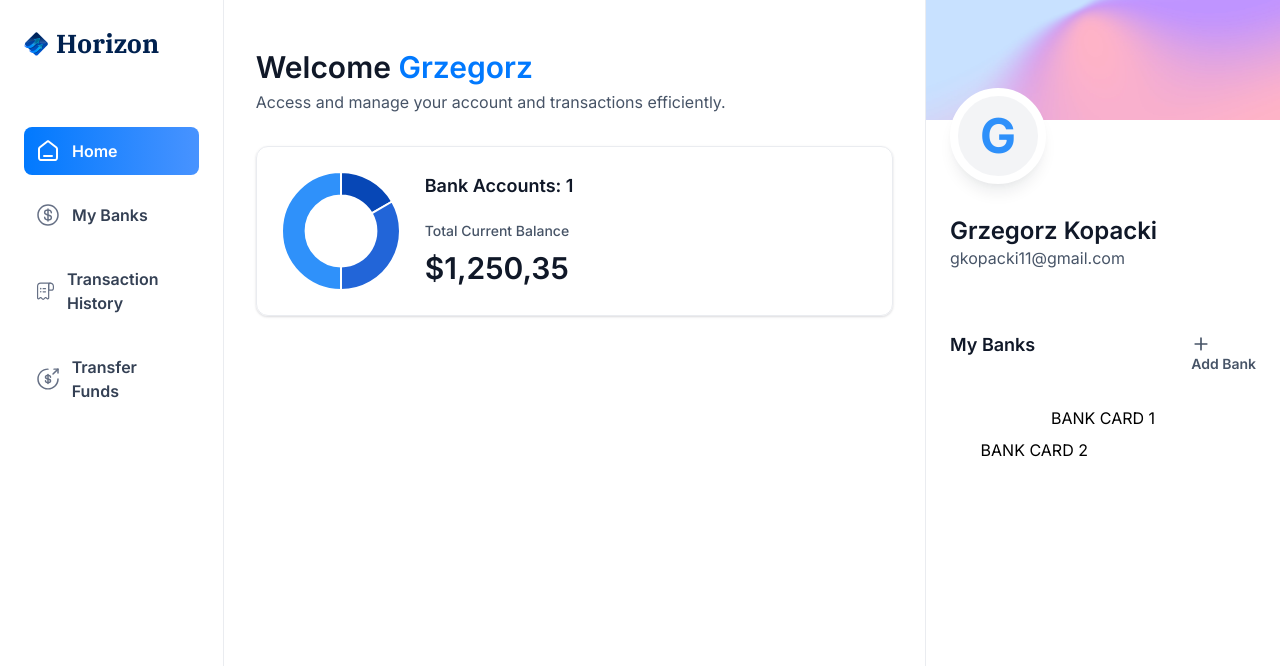
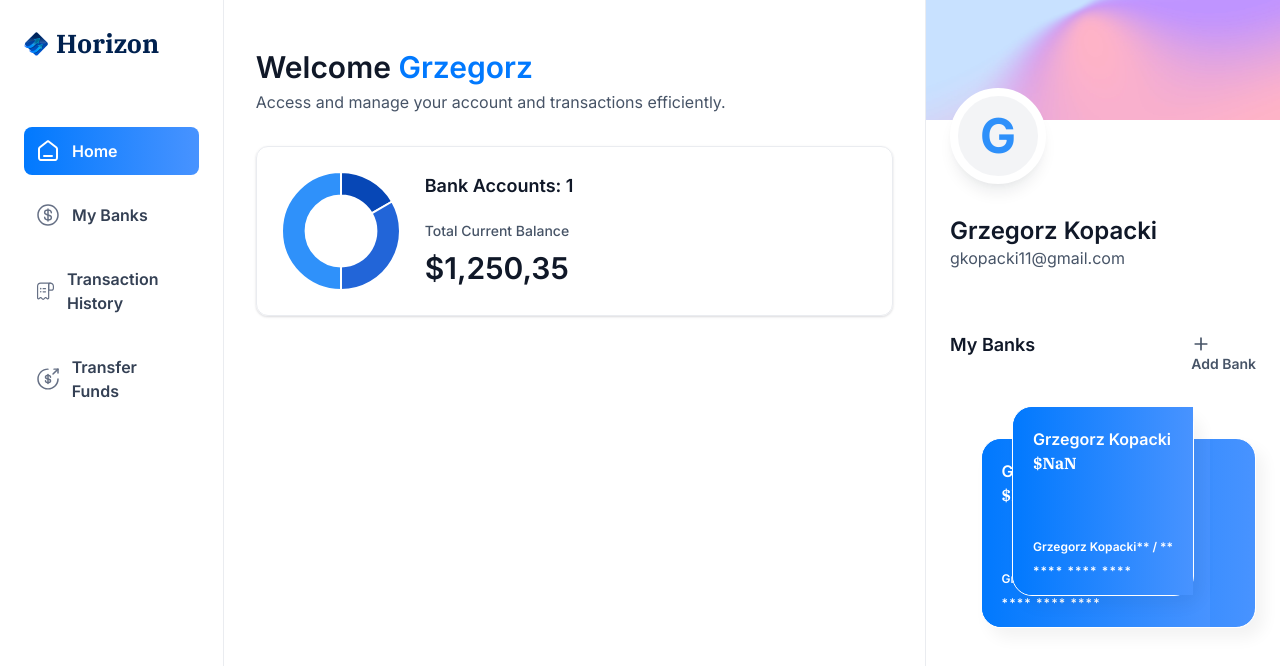
Before and after one commit to GrzegorzKopacki/banking_app, a Next.js app: page / in a window 1280 px wide. Shown: the top 666 px of the page. Built offline with nearby package versions, Linux system fonts and the light colour scheme.

Commit message:
created BankCard component

```diff
--- /dev/null
+++ b/components/BankCard.tsx
@@ -0,0 +1,34 @@
+import { formatAmount } from "@/lib/utils";
+import Link from "next/link";
+
+export function BankCard({
+	account,
+	userName,
+	showBalance = true,
+}: CreditCardProps) {
+	return (
+		<div className="flex flex-col">
+			<Link href="/" className="bank-card">
+				<div className="bank-card_content">
+					<div>
+						<h1 className="text-16 font-semibold text-white">
+							{account.name || userName}
+						</h1>
+						<p className="font-ibm-plex-serif font-black text-white">
+							{formatAmount(account.currentBalance)}
+						</p>
+					</div>
+					<article className="flex flex-col gap-2">
+						<div className="flex justify-between">
+							<h1 className="text-12 font-semibold text-white">{userName}</h1>
+							<h2 className="text-12 font-semibold text-white">** / **</h2>
+						</div>
+						<p className="text-12 font-semibold tracking-[1.1px] text-white">
+							**** **** ****
+						</p>
+					</article>
+				</div>
+			</Link>
+		</div>
+	);
+}
--- a/components/RightSidebar.tsx
+++ b/components/RightSidebar.tsx
@@ -1,5 +1,6 @@
 import Image from "next/image";
 import Link from "next/link";
+import { BankCard } from "./BankCard";
 
 export function RightSidebar({ user, transactions, banks }: RightSidebarProps) {
 	return (
@@ -30,10 +31,22 @@
 				</div>
 				{banks?.length > 0 && (
 					<div className="relative flex flex-1 flex-col items-center justify-center gap-5">
-						<div className="relative z-10">BANK CARD 1</div>
+						<div className="relative z-10">
+							<BankCard
+								key={banks[0].$id}
+								account={banks[0]}
+								userName={`${user.firstName} ${user.lastName}`}
+								showBalance={false}
+							/>
+						</div>
 						{banks[1] && (
 							<div className="absolute right-0 top-8 z-0 w-[90%]">
-								BANK CARD 2
+								<BankCard
+									key={banks[1].$id}
+									account={banks[1]}
+									userName={`${user.firstName} ${user.lastName}`}
+									showBalance={false}
+								/>
 							</div>
 						)}
 					</div>
```
